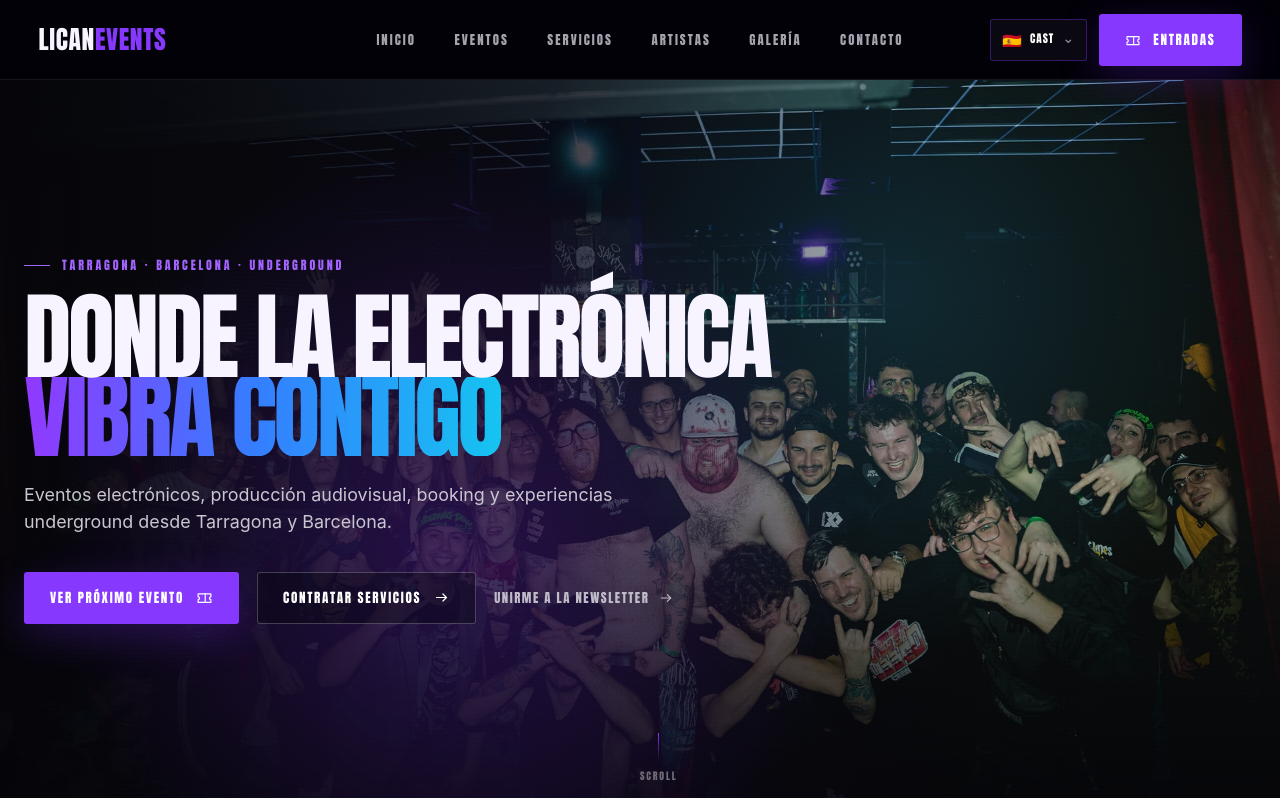
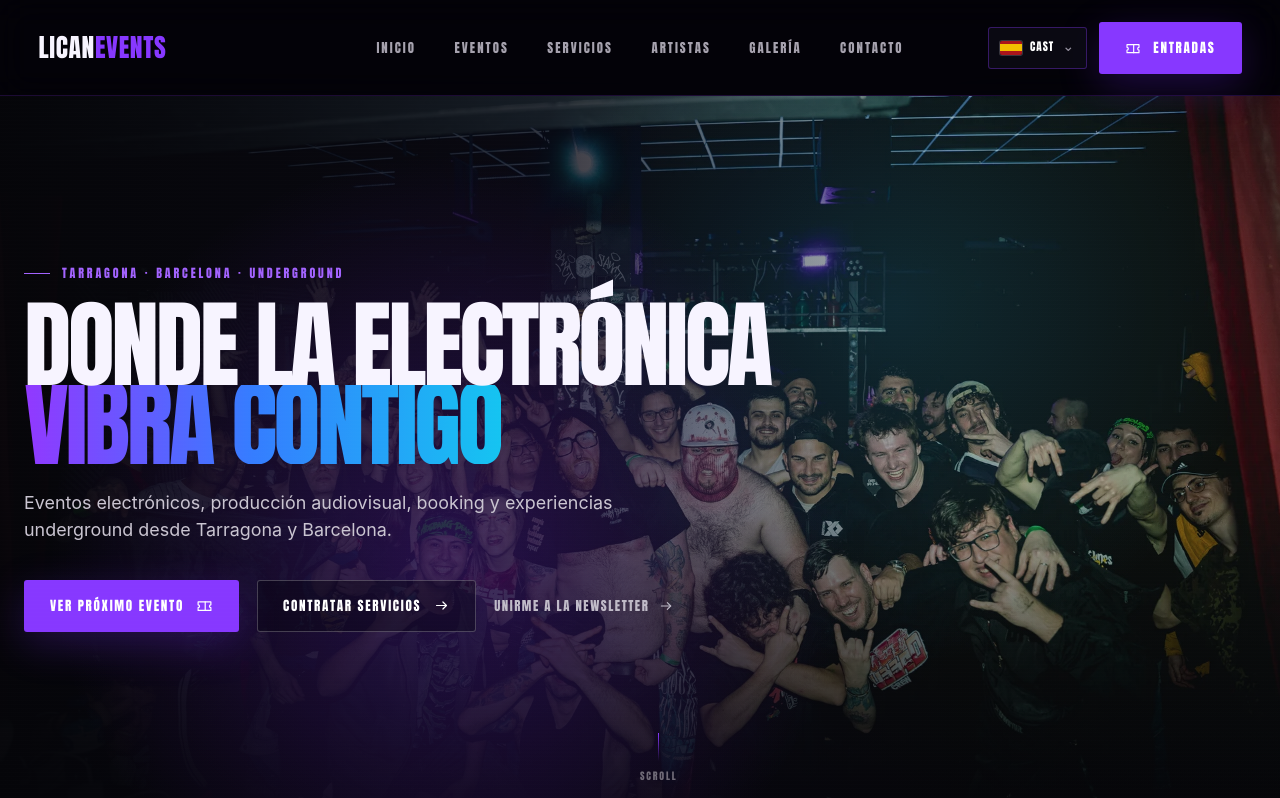
Before and after one commit to LICANCORE/lican-events-web, a React (Vite) app: page / in a window 1280 px wide. Shown: the top 798 px of the page. Built offline with nearby package versions, Linux system fonts and the light colour scheme.

Commit message:
Fix sticky header anchors and language flags

```diff
--- a/src/components/LanguageSelector/index.jsx
+++ b/src/components/LanguageSelector/index.jsx
@@ -4,8 +4,7 @@ import { languageMeta, supportedLanguages } from '../../i18n/translations';
 import useLanguage from '../../i18n/useLanguage';
 
 function LanguageFlag({ type }) {
-  if (type === 'cat') return <span className="language-flag language-flag--cat" aria-hidden="true" />;
-  return <span className="language-flag" aria-hidden="true">{type === 'es' ? '🇪🇸' : '🇬🇧'}</span>;
+  return <span className={`language-flag language-flag--${type}`} aria-hidden="true" />;
 }
 
 export default function LanguageSelector({ className = '' }) {
--- a/src/components/Navbar/index.jsx
+++ b/src/components/Navbar/index.jsx
@@ -4,6 +4,7 @@ import { Link, useLocation } from 'react-router-dom';
 import { navigationItems } from '../../data/navigation';
 import { nextEvent } from '../../data/events';
 import useLanguage from '../../i18n/useLanguage';
+import scrollToSection from '../../utils/scrollToSection';
 import Brand from '../Brand';
 import Icon from '../Icon';
 import LanguageSelector from '../LanguageSelector';
@@ -21,7 +22,7 @@ export default function Navbar() {
 
     if (hash && location.pathname === normalizedPathname && location.hash === `#${hash}`) {
       window.requestAnimationFrame(() => {
-        document.getElementById(decodeURIComponent(hash))?.scrollIntoView({ behavior: 'smooth', block: 'start' });
+        scrollToSection(`#${hash}`);
       });
     }
   };
--- a/src/components/ScrollToTop.jsx
+++ b/src/components/ScrollToTop.jsx
@@ -1,5 +1,7 @@
 import { useEffect } from 'react';
 import { useLocation } from 'react-router-dom';
+
+import scrollToSection from '../utils/scrollToSection';
 
 export default function ScrollToTop() {
   const { pathname, hash } = useLocation();
@@ -10,12 +12,7 @@ export default function ScrollToTop() {
       let attempts = 0;
 
       const scrollToTarget = () => {
-        const target = document.getElementById(decodeURIComponent(hash.slice(1)));
-
-        if (target) {
-          target.scrollIntoView({ behavior: 'smooth', block: 'start' });
-          return;
-        }
+        if (scrollToSection(hash)) return;
 
         attempts += 1;
         if (attempts < 10) frame = window.requestAnimationFrame(scrollToTarget);
--- a/src/styles/global.css
+++ b/src/styles/global.css
@@ -14,7 +14,7 @@
 }
 
 * { box-sizing: border-box; }
-html { max-width: 100%; overflow-x: hidden; scroll-behavior: smooth; scroll-padding-top: calc(var(--header-height) + 8px); }
+html { max-width: 100%; overflow-x: hidden; scroll-behavior: smooth; scroll-padding-top: calc(var(--header-height) + 12px); }
 body { max-width: 100%; margin: 0; overflow-x: hidden; min-width: 320px; min-height: 100vh; background: var(--color-bg); color: var(--color-text); }
 body::selection { background: var(--color-accent); color: white; }
 a { color: inherit; text-decoration: none; }
--- a/src/styles/layout.css
+++ b/src/styles/layout.css
@@ -1,21 +1,24 @@
 .app-shell { min-height: 100vh; }
-.page-content { min-height: 70vh; }
+.page-content { min-height: 70vh; padding-top: var(--header-height); }
 
 .shell { width: min(calc(100% - 48px), var(--content-width)); margin-inline: auto; }
 
 .topbar {
-  position: sticky;
+  position: fixed;
   z-index: 1200;
   top: 0;
+  left: 0;
+  right: 0;
+  width: 100%;
   height: var(--header-height);
   display: grid;
   grid-template-columns: 1fr auto 1fr;
   align-items: center;
   padding: 0 clamp(24px, 3vw, 52px);
-  background: rgba(3, 2, 8, 0.88);
-  -webkit-backdrop-filter: blur(14px);
-  backdrop-filter: blur(14px);
-  border-bottom: 1px solid rgba(255,255,255,.08);
+  background: rgba(3, 2, 8, 0.78);
+  -webkit-backdrop-filter: blur(16px);
+  backdrop-filter: blur(16px);
+  border-bottom: 1px solid rgba(143,55,255,.18);
 }
 
 .brand { display: inline-flex; width: max-content; align-items: baseline; font-family: var(--font-display); font-size: clamp(1.35rem, 2vw, 1.75rem); letter-spacing: .025em; text-transform: uppercase; }
@@ -36,8 +39,10 @@
 .language-selector__menu button { width: 100%; min-height: 42px; display: grid; grid-template-columns: 22px 42px 1fr; align-items: center; gap: 8px; padding: 0 10px; color: #d2ced8; text-align: left; background: transparent; border: 0; font-family: inherit; font-size: .7rem; letter-spacing: .07em; cursor: pointer; }
 .language-selector__menu button:hover, .language-selector__menu .language-selector__option--active { color: white; background: rgba(135,56,255,.16); }
 .language-selector__menu small { color: #817b89; font-family: var(--font-body); font-size: .68rem; letter-spacing: 0; }
-.language-flag { width: 20px; height: 14px; display: inline-grid; place-items: center; overflow: hidden; font-family: system-ui, sans-serif; font-size: 1rem; line-height: 1; }
-.language-flag--cat { border: 1px solid rgba(255,255,255,.2); background: repeating-linear-gradient(0deg, #f3c928 0 2px, #c92c35 2px 4px); }
+.language-flag { width: 22px; height: 14px; display: inline-block; flex: 0 0 auto; overflow: hidden; border-radius: 2px; box-shadow: 0 0 0 1px rgba(255,255,255,.18); }
+.language-flag--es { background: linear-gradient(to bottom, #aa151b 0 25%, #f1bf00 25% 75%, #aa151b 75% 100%); }
+.language-flag--cat { background: repeating-linear-gradient(to bottom, #f8d447 0 2px, #d71920 2px 4px); }
+.language-flag--gb { background: linear-gradient(33deg, transparent 48%, #c8102e 48% 52%, transparent 52%), linear-gradient(-33deg, transparent 48%, #c8102e 48% 52%, transparent 52%), linear-gradient(90deg, transparent 43%, #c8102e 43% 57%, transparent 57%), linear-gradient(0deg, transparent 38%, #c8102e 38% 62%, transparent 62%), linear-gradient(33deg, transparent 44%, white 44% 56%, transparent 56%), linear-gradient(-33deg, transparent 44%, white 44% 56%, transparent 56%), #012169; }
 
 .button { min-height: 52px; display: inline-flex; align-items: center; justify-content: center; gap: 12px; padding: 0 25px; border: 1px solid transparent; border-radius: var(--radius-sm); font-family: var(--font-display); font-size: .82rem; letter-spacing: .13em; line-height: 1; text-transform: uppercase; cursor: pointer; transition: transform var(--transition-base), border-color var(--transition-base), background var(--transition-base), box-shadow var(--transition-base); }
 .button:hover { transform: translateY(-2px); }
@@ -72,6 +77,7 @@
 }
 
 @media (max-width: 1000px) {
+  :root { --header-height: var(--header-height-mobile); }
   .topbar { grid-template-columns: 1fr auto; padding-inline: 24px; }
   .menu-toggle { display: grid; width: 44px; height: 44px; place-content: center; gap: 7px; justify-self: end; cursor: pointer; }
   .menu-toggle > span:not(.sr-only) { display: block; width: 25px; height: 1px; background: currentColor; }
@@ -87,7 +93,6 @@
 }
 
 @media (max-width: 680px) {
-  :root { --header-height: 68px; }
   .site-footer { grid-template-columns: 1fr; padding: 52px 20px 72px; }
   .footer__legal { left: 20px; right: auto; }
   .page-shell { width: calc(100% - 32px); margin: 32px auto; padding: 28px 20px; }
--- a/src/styles/variables.css
+++ b/src/styles/variables.css
@@ -12,7 +12,9 @@
   --color-magenta: #ff245d;
   --color-orange: #ff850d;
   --content-width: 1400px;
-  --header-height: 80px;
+  --header-height-desktop: 96px;
+  --header-height-mobile: 88px;
+  --header-height: var(--header-height-desktop);
   --radius-sm: 3px;
   --shadow-glow: 0 12px 42px rgba(124, 44, 255, 0.24);
   --transition-base: 220ms ease;
--- /dev/null
+++ b/src/utils/scrollToSection.js
@@ -0,0 +1,29 @@
+const desktopOffsets = {
+  eventos: 110,
+  servicios: 28,
+  artistas: 28,
+  galeria: 8,
+  contacto: 28,
+};
+
+const mobileOffsets = {
+  eventos: 72,
+  servicios: 12,
+  artistas: 12,
+  galeria: 4,
+  contacto: 12,
+};
+
+export default function scrollToSection(hash, behavior = 'smooth') {
+  const id = decodeURIComponent(hash.replace(/^#/, ''));
+  const target = document.getElementById(id);
+  if (!target) return false;
+
+  const headerHeight = document.querySelector('.topbar')?.offsetHeight || 96;
+  const offsets = window.matchMedia('(max-width: 768px)').matches ? mobileOffsets : desktopOffsets;
+  const extraOffset = offsets[id] || 0;
+  const top = target.getBoundingClientRect().top + window.scrollY - headerHeight + extraOffset;
+
+  window.scrollTo({ top: Math.max(0, top), left: 0, behavior });
+  return true;
+}
```
